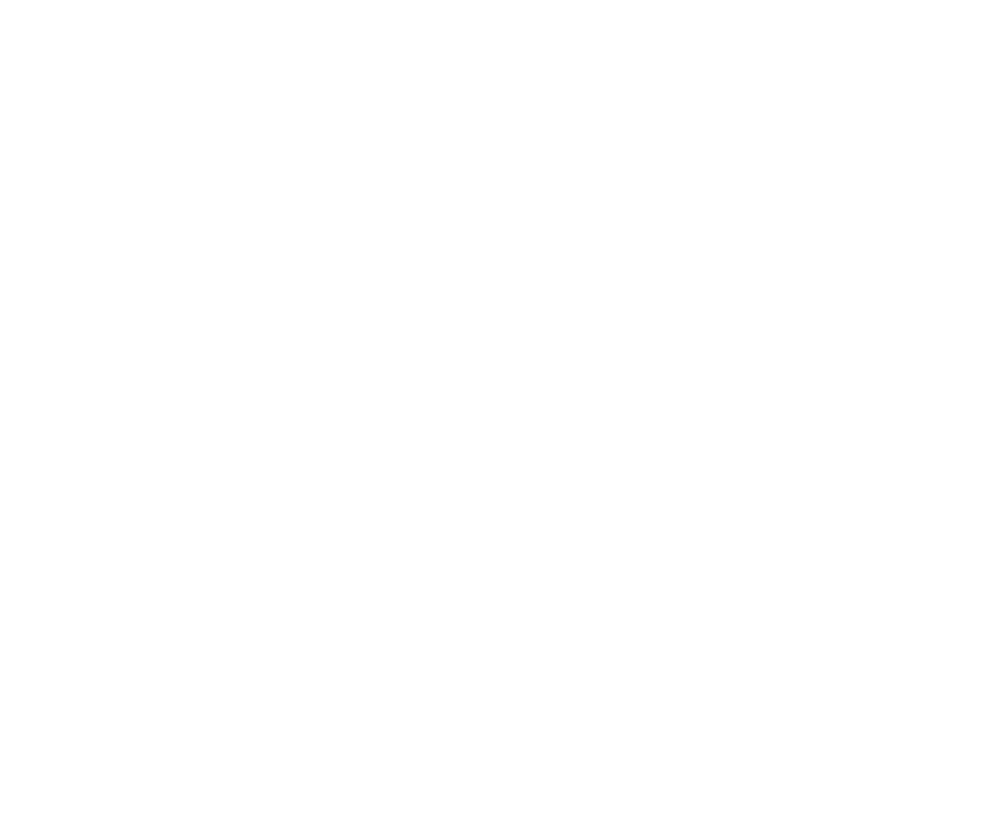
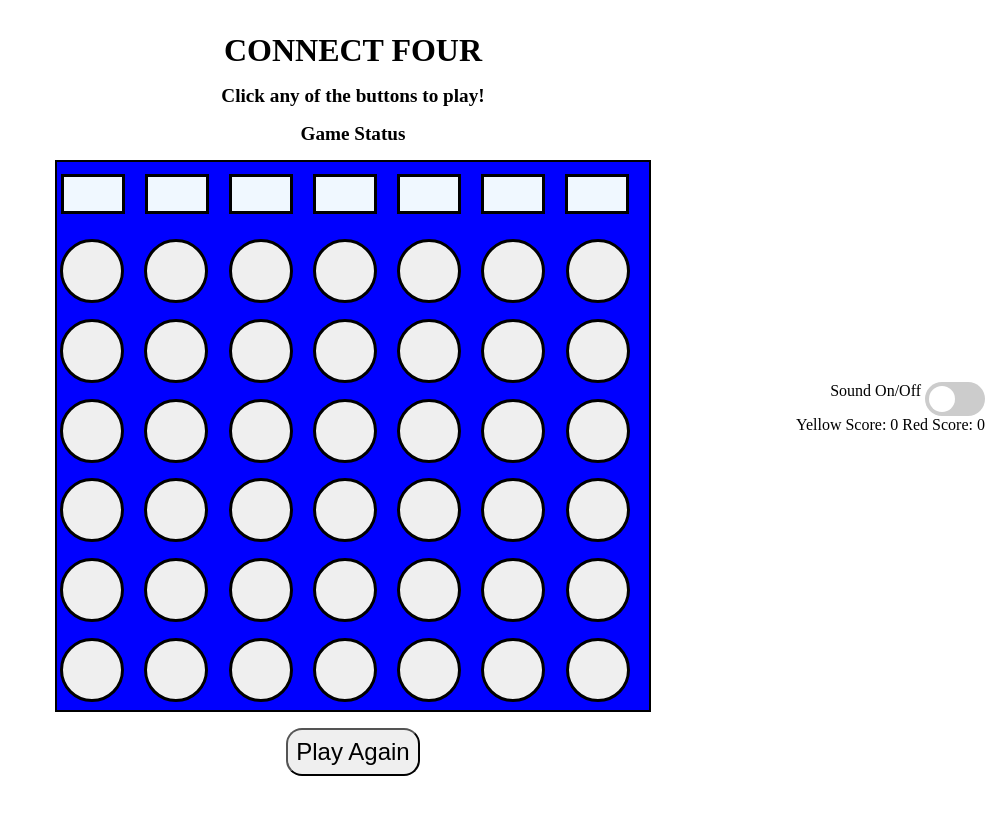
Before and after one commit to m3lfrancisco/Connect-Four, a plain HTML site: page index.html in a window 1280 px wide. Shown: the whole page, without its empty margins (287-1280 px from the left). Drawn offline with Linux system fonts and the light colour scheme.

Commit message:
second commit

```diff
--- a/css/main.css
+++ b/css/main.css
@@ -0,0 +1,156 @@
+* {
+    box-sizing: border-box;
+}
+
+body {
+    display: flex;
+    flex-direction: column;
+    justify-content: center;
+    align-items: center;
+    height: 100dvh;
+}
+
+#game-title {
+    font-size: 2.5vw;
+    margin: 1vmin;
+    text-align: center;
+}
+
+h3 {
+    font-size: 1.5vw;
+    margin: 2vmin;
+    text-align: center;
+}
+
+h2 {
+    font-size: 1.5vw;
+    text-align: center;
+}
+
+main {
+    display: grid;
+    background-color: blue;
+    border: .3vh solid black;
+}
+
+#board {
+    grid-template-columns: repeat(7, 8vmin);
+    grid-template-rows: repeat(6, 8vmin);
+    gap: 2vmin;
+    height: 60vmin;
+    width: 74vmin;
+    justify-content: center;
+}
+
+#play-buttons {
+    display: grid;
+    grid-template-columns: repeat(7, 8vmin);
+    padding-top: 1.5vmin;
+    padding-bottom: 2vmin;
+    gap: 2.5vmin;
+    width: 72vmin;
+    justify-content: center;
+    cursor: grab;
+}
+
+#play-buttons > div {
+    border: .4vmin solid black;
+    background-color: aliceblue;
+    align-content: center;
+    height: 5vmin;
+    /* width: 8vmin; */
+    cursor: grab;
+}
+
+.board button {
+    width: 8vh;
+    height: 8vh;
+    border-radius: 50%;
+    border: .4vh solid black;
+    justify-content: center;
+    align-content: center;
+    cursor: not-allowed;
+}
+
+#reset-game {
+    font-size: 3vmin;
+    margin: 2vmin;
+    padding: 1vmin;
+    border-radius: 2vmin;
+    cursor: grab;
+}
+
+/* 1000px and above */
+@media only screen and (min-width: 1000px){
+    .aside {
+        position: absolute;
+        justify-content: right;
+        align-self: flex-end;
+        margin-right: 0;
+        text-align: right;
+    }
+}
+
+
+/* The switch - the box around the slider */
+.switch {
+    position: relative;
+    display: inline-block;
+    width: 60px;
+    height: 34px;
+}
+
+/* Hide default HTML checkbox */
+.switch input {
+    opacity: 0;
+    width: 0;
+    height: 0;
+}
+
+/* The slider */
+.slider {
+    position: absolute;
+    cursor: pointer;
+    top: 0;
+    left: 0;
+    right: 0;
+    bottom: 0;
+    background-color: #ccc;
+    -webkit-transition: .4s;
+    transition: .4s;
+}
+
+.slider:before {
+    position: absolute;
+    content: "";
+    height: 26px;
+    width: 26px;
+    left: 4px;
+    bottom: 4px;
+    background-color: white;
+    -webkit-transition: .4s;
+    transition: .4s;
+}
+
+input:checked + .slider {
+    background-color: #2196F3;
+}
+
+input:focus + .slider {
+    box-shadow: 0 0 1px #2196F3;
+}
+
+input:checked + .slider:before {
+    -webkit-transform: translateX(26px);
+    -ms-transform: translateX(26px);
+    transform: translateX(26px);
+}
+
+/* Rounded sliders */
+.slider.round {
+    border-radius: 34px;
+}
+
+.slider.round:before {
+    border-radius: 50%;
+}
--- a/index.html
+++ b/index.html
@@ -1,5 +1,4 @@
 <!DOCTYPE html>
-
 <html lang="en">
     <head>
         <meta charset="utf-8">
@@ -11,8 +10,95 @@
         <script defer src="js/main.js"></script>
     </head>
     <body>
+        <header>
+            <h1 id="game-title">CONNECT FOUR</h1>
+            <h3>Click any of the buttons to play!</h3>
+            <h2 id="game-status">Game Status</h2>
+        </header>
+        <main>
+            <section id="play-buttons">
+                <div></div>
+                <div></div>
+                <div></div>
+                <div></div>
+                <div></div>
+                <div></div>
+                <div></div>
+            </section>
 
-
-
+            <table id="board" class="board">
+                <tr>
+                    <td><button type="button"></button></td>
+                    <td><button type="button"></button></td>
+                    <td><button type="button"></button></td>
+                    <td><button type="button"></button></td>
+                    <td><button type="button"></button></td>
+                    <td><button type="button"></button></td>
+                    <td><button type="button"></button></td>
+                </tr>
+                <tr>
+                    <td><button type="button"></button></td>
+                    <td><button type="button"></button></td>
+                    <td><button type="button"></button></td>
+                    <td><button type="button"></button></td>
+                    <td><button type="button"></button></td>
+                    <td><button type="button"></button></td>
+                    <td><button type="button"></button></td>
+                </tr>
+                <tr>
+                    <td><button type="button"></button></td>
+                    <td><button type="button"></button></td>
+                    <td><button type="button"></button></td>
+                    <td><button type="button"></button></td>
+                    <td><button type="button"></button></td>
+                    <td><button type="button"></button></td>
+                    <td><button type="button"></button></td>
+                </tr>
+                <tr>
+                    <td><button type="button"></button></td>
+                    <td><button type="button"></button></td>
+                    <td><button type="button"></button></td>
+                    <td><button type="button"></button></td>
+                    <td><button type="button"></button></td>
+                    <td><button type="button"></button></td>
+                    <td><button type="button"></button></td>
+                </tr>
+                <tr>
+                    <td><button type="button"></button></td>
+                    <td><button type="button"></button></td>
+                    <td><button type="button"></button></td>
+                    <td><button type="button"></button></td>
+                    <td><button type="button"></button></td>
+                    <td><button type="button"></button></td>
+                    <td><button type="button"></button></td>
+                </tr>
+                <tr>
+                    <td><button type="button"></button></td>
+                    <td><button type="button"></button></td>
+                    <td><button type="button"></button></td>
+                    <td><button type="button"></button></td>
+                    <td><button type="button"></button></td>
+                    <td><button type="button"></button></td>
+                    <td><button type="button"></button></td>
+                </tr>
+            </table>
+        </main>
+        <aside class="aside">
+            <span class="sound-choice">Sound On/Off</span>
+            <label class="switch">
+                <input id="sound-on" type="checkbox">
+                <span class="slider round"></span>
+                <!-- <audio id="sound" controls loop>
+                    <source src"" type="audio/">
+                </audio>  -->
+            </label>
+            <div class="scores">
+                <span class="yellow-score">Yellow Score: 0</span>
+                <span class="red-score">Red Score: 0</span>
+            </div>
+        </aside>
+        <footer>
+            <button id="reset-game">Play Again</button>
+        </footer>
     </body>
 </html>
--- a/js/main.js
+++ b/js/main.js
@@ -1,7 +1,55 @@
 /*----- constants -----*/
+const mark = {
+    '1': 'yellow',
+    '-1': 'red',
+    '0': 'white'
+};
+
+const totalMoves = 42;
 
 /*----- app's state (variables) -----*/
 
+let board;
+let playerTurn; // 1, -1
+let movesMade;
+let winner; //
+let yellowScore = 0;
+let redScore = 0;
+
 /*----- cached element references -----*/
+// Array.from() method will make an array from all elements returned by querySelectorAll.
+// querySelectorAll is finding the id of play-buttons and selecting all the div children of that element.
+const playButtons = (document.querySelectorAll('#play-buttons > div');
+const gameStatus = document.getElementById('#game-status');
+// const music = document.getElementById('#sound');
+const playSound = document.getElementById('#sound-on');
+// const resetButton = document.getElementById('#reset-game');
+// const winSound
+
 /*----- event listeners -----*/
+// document.getElementById('play-buttons').addEventListener('click', handleMove);
+document.getElementById('reset-game').addEventListener('click', init);
+// document.getElementById('sound-on').addEventListener('click', toggleSound);
+
 /*----- functions -----*/
+// function toggleSound() {
+//     playSound.on ? music.play() : music.pause();
+// }
+
+init();
+
+function init() {
+    board = [
+        [0, 0, 0, 0, 0, 0], // Column 0
+        [0, 0, 0, 0, 0, 0], // Column 1
+        [0, 0, 0, 0, 0, 0], // Column 2
+        [0, 0, 0, 0, 0, 0], // Column 3
+        [0, 0, 0, 0, 0, 0], // Column 4
+        [0, 0, 0, 0, 0, 0], // Column 5
+        [0, 0, 0, 0, 0, 0], // Column 6
+    ];
+    playerTurn = 1;
+    movesMade = 0;
+    winner = null;
+    render();
+}
```
